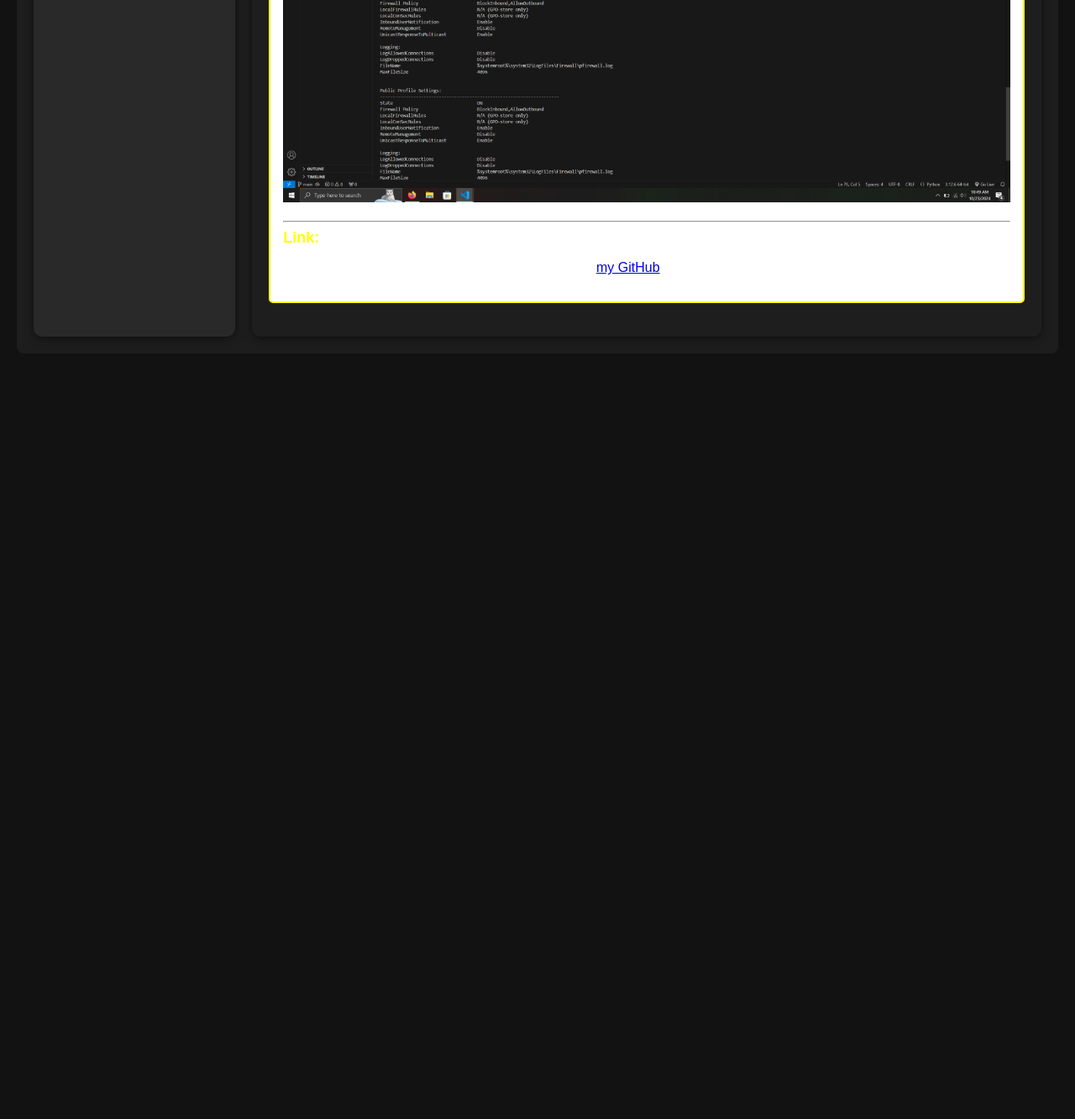
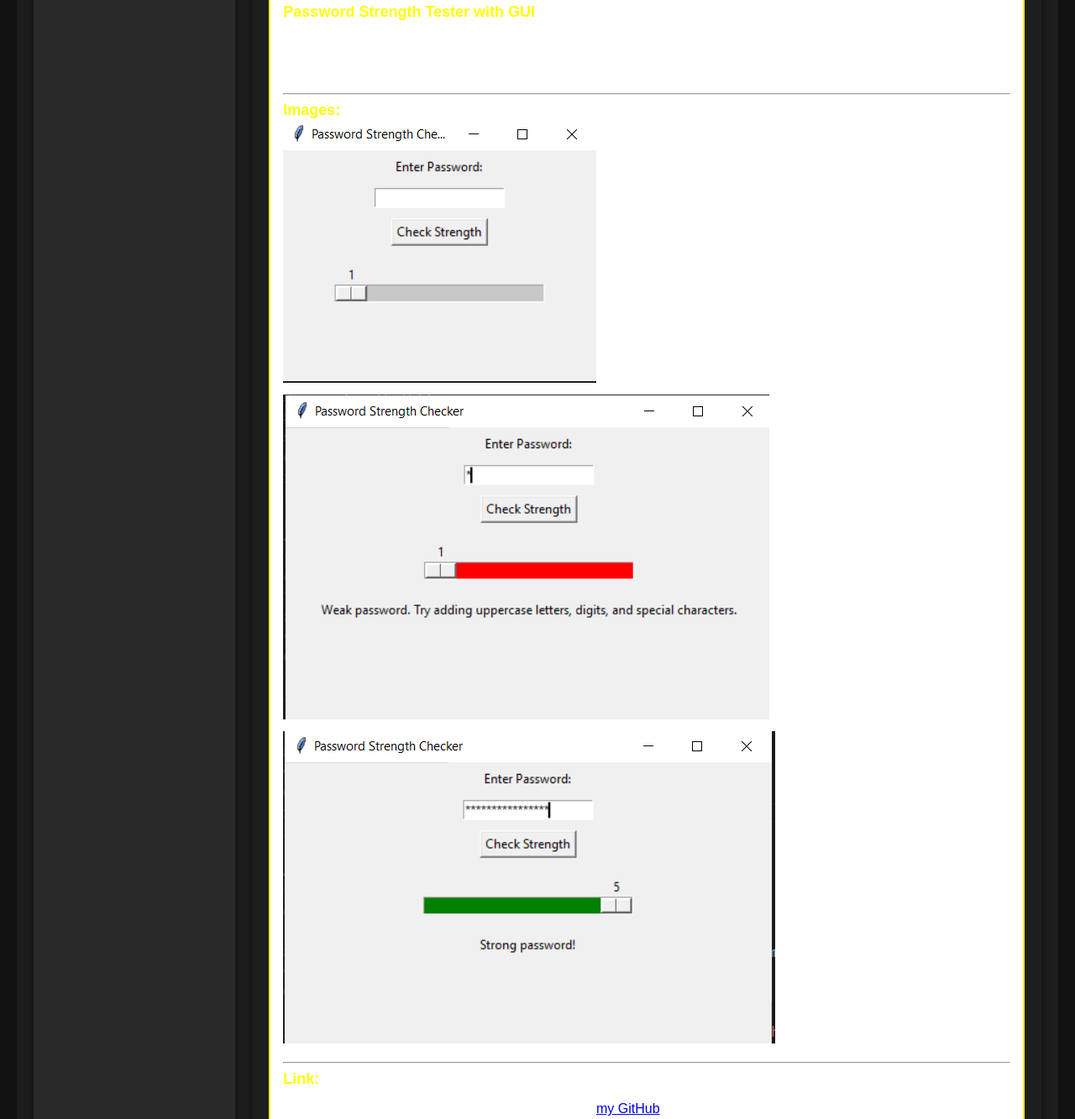
Before and after one commit to TateWilson1/TateWilson1.github.io, a plain HTML site: page projects.html in a window 1280 px wide. Shown: the part 1216-2549 px from the top of the page at 84% size. Before the commit the page ends 1637 px from the top, so only its background shows below. Drawn offline with Linux system fonts and the light colour scheme.

Commit message:
added projects

```diff
--- a/projects.html
+++ b/projects.html
@@ -56,6 +56,19 @@
                     <h2>Link:</h2>
                     <p>To see the whole code and to run it for yourself, visit <a href="https://github.com/TateWilson1/Vulnerability_Scanner" target="_blank">my GitHub</a>.</p>
                 </div>
+
+                <div class="project">
+                    <h2>Password Strength Tester with GUI</h2>
+                    <p>A Python-based password strength checker with a user-friendly GUI. This tool evaluates password strength in real-time and provides feedback through a color-coded slider, helping users create more secure passwords. Built with Tkinter, it visually represents password strength from weak (red) to strong (green) with actionable tips for improvement.</p>
+                    <hr>
+                    <h2>Images:</h2>
+                    <img src="/images/No password.PNG" class="project-image">
+                    <img src="/images/Bad password.PNG" class="project-image">
+                    <img src="/images/Strong Password.PNG" class="project-image">
+                    <hr>
+                    <h2>Link:</h2>
+                    <p>To see the whole code and to run it for yourself, visit <a href="https://github.com/TateWilson1/testing_password_strength_with_GUI" target="_blank">my GitHub</a>.</p>
+                </div>
                 <!-- Add more projects as needed -->
             </div>
         </div>
--- a/styles.css
+++ b/styles.css
@@ -21,7 +21,7 @@ body {
     display: flex; /* Center content */
     justify-content: center; /* Horizontally center */
     align-items: center; /* Vertically center */
-    padding-top: 20%; /* Optional padding to prevent content from being too close to the edges */
+    padding-top: 10%; /* Optional padding to prevent content from being too close to the edges */
     box-sizing: border-box; /* Include padding in element's width/height */
 }
 
@@ -372,8 +372,9 @@ blockquote {
 
 /* Additional styles for projects.html */
 .projects-page .background {
-    padding-top: 50%; /* Adjust this value as needed */
+    padding-top: 80% !important; /* Adjust this value as needed */
 }
+
 
 
 
```
Also changed, not shown: images/Bad password.PNG (added), images/No password.PNG (added), images/Strong Password.PNG (added).
